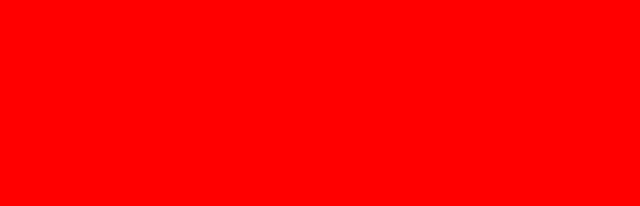
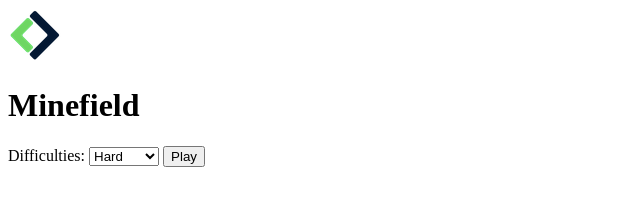
Before and after one commit to FRA2721/js-campominato-grid, a plain HTML site: page index.html in a window 1280 px wide. Shown: the whole page, without its empty margins (0-640 px from the left). Drawn offline with Linux system fonts and the light colour scheme.

Commit message:
set main structure html page

```diff
--- a/css/style.css
+++ b/css/style.css
@@ -1,8 +1,3 @@
 /* developer: Francesco Cimino; */
 /* project: Griglia Campo Minato; */
 /* language: css; */
-
-/* debug */
-body{
-    background-color: red;
-}
--- a/index.html
+++ b/index.html
@@ -35,6 +35,39 @@
 <!-- body -->
 <body>
 
+    <!-- header -->
+    <header>
+
+        <!-- container -->
+        <div class="container">
+            <div class="row js-beetween al-center">
+                <div class="title">
+                    <div class="row al-center">
+                        <img src="img/logo-game.png" alt="logo boolean">
+                        <h1 class="text-title">Minefield</h1>
+                    </div>
+                </div>
+
+                <div class="action-link">
+                    <!-- difficulties-section -->
+                    <label for="level">Difficulties:</label>
+
+                    <select name="level" id="level-input" >
+                        <option value="difficulties">Hard</option>
+                        <option value="difficulties">Medium</option>
+                        <option value="difficulties">Easy</option>
+                    </select>
+                    <!-- /difficulties-section -->
+
+                    <button class="center-btn" id="play-button">Play</button>
+                </div>
+            </div>
+        </div>
+        <!-- /container -->
+
+    </header>
+    <!-- /header -->
+
     <!-- script -->
     <script src="js/script.js"></script>
     <!-- /script -->
--- a/js/script.js
+++ b/js/script.js
@@ -1,6 +1,3 @@
 // developer: Francesco Cimino;
 // project: Griglia Campo Minato;
 // language: javascript;
-
-// debug
-alert("red");
```
Also changed, not shown: img/logo-game.png (added).
